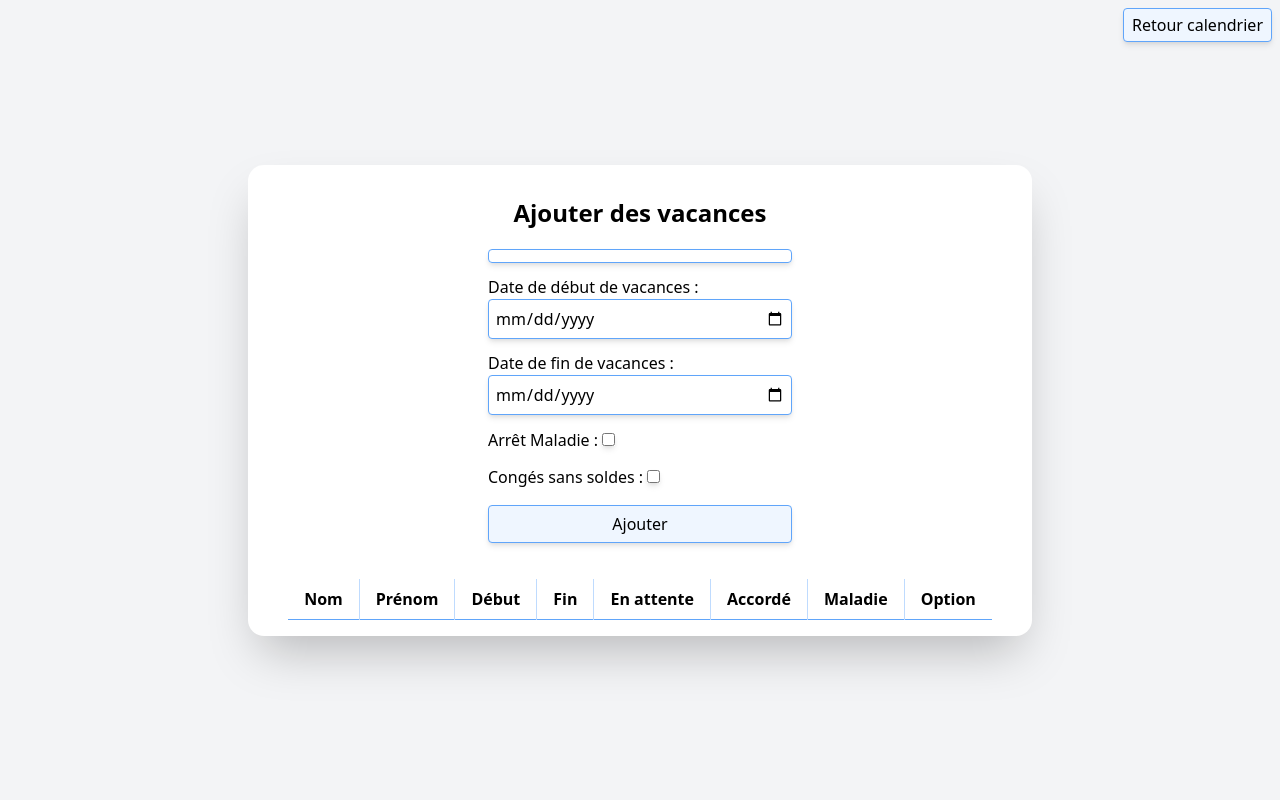
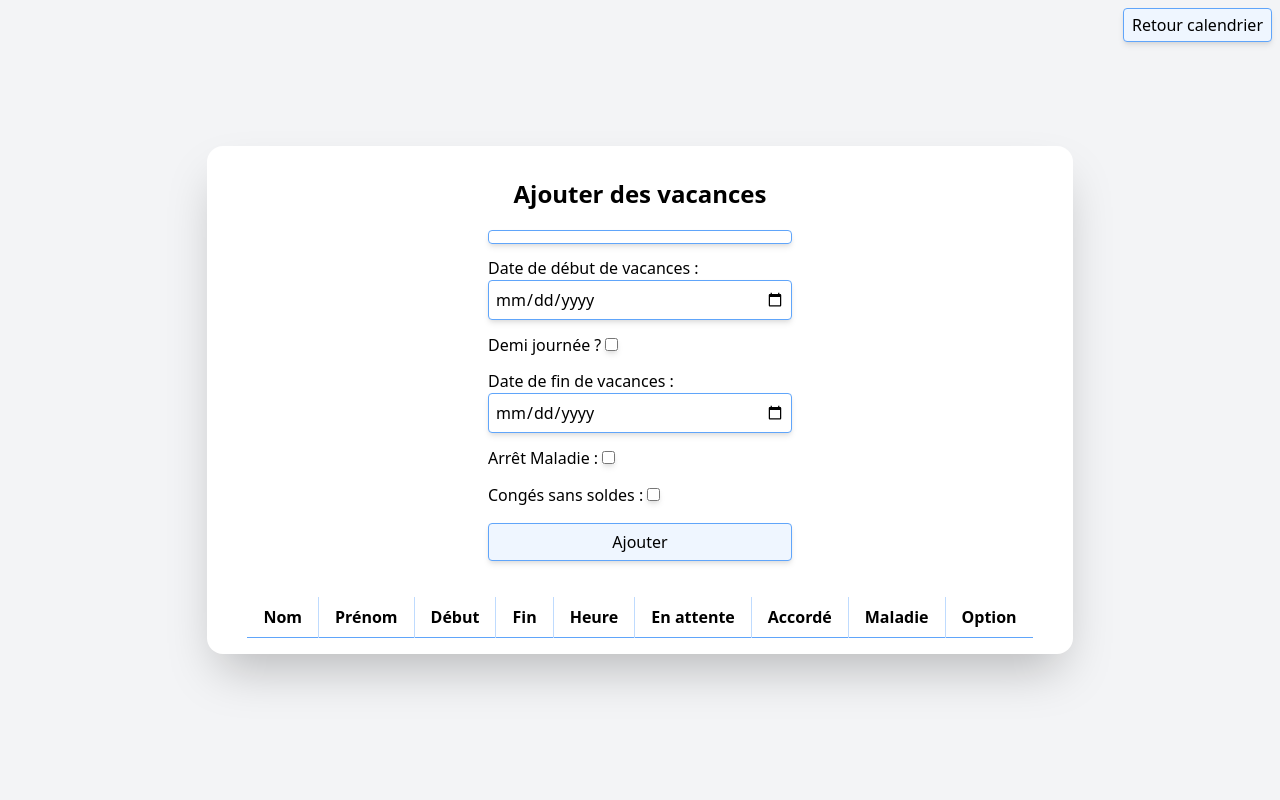
Before and after one commit to RomainChardon/CalendrierVacance, a Symfony app: template templates/index.html.twig in a window 1280 px wide. Run offline with Twig, Linux system fonts and the light colour scheme; the template is opened without the code that fills it, so the values that code supplies are empty; some libraries are stand-ins or nearby versions.

Commit message:
demiJournee

```diff
--- a/templates/index.html.twig
+++ b/templates/index.html.twig
@@ -25,8 +25,18 @@
 						<input type="date" name="date_debut" class="border border-blue-400 shadow-md rounded p-1.5 w-full" id="date_debut" required>
 					</div>
 					<div class="mt-3">
+						<label for="admin">Demi journée ?</label>
+						<input type="checkbox" id="siDemiJournee" class="border border-blue-400 shadow-md rounded my-1.5 p-1" onclick="AffichageDemiJournee()">
+					</div>
+					<div class="mt-3" id="dateFin">
 						<label for="date_fin" class="">Date de fin de vacances :</label><br>
-						<input type="date" name="date_fin" id="date_fin" class="border border-blue-400 shadow-md rounded p-1.5 w-full" required>
+						<input type="date" name="date_fin" id="date_fin" class="border border-blue-400 shadow-md rounded p-1.5 w-full">
+					</div>
+					<div class="mt-3" style="display: none;" id="demiJournee">
+						<label for="admin">Matin :</label>
+						<input type="radio" name="demiJournee" id="matin" value="matin" class="border border-blue-400 shadow-md rounded my-1.5 p-1 mr-5">
+						<label for="admin">Aprés-Midi :</label>
+						<input type="radio" name="demiJournee" id="aprem" value="aprem" class="border border-blue-400 shadow-md rounded my-1.5 p-1">
 					</div>
 					<div class="mt-3">
 						<label for="admin">Arrêt Maladie :</label>
@@ -48,6 +58,7 @@
 						<th class="p-2 px-4 border-r border-blue-200">Prénom</th>
 						<th class="p-2 px-4 border-r border-blue-200">Début</th>
 						<th class="p-2 px-4 border-r border-blue-200">Fin</th>
+						<th class="p-2 px-4 border-r border-blue-200">Heure</th>
 						<th class="p-2 px-4 border-r border-blue-200">En attente</th>
 						<th class="p-2 px-4 border-r border-blue-200">Accordé</th>
 						<th class="p-2 px-4 border-r border-blue-200">Maladie</th>
@@ -72,6 +83,14 @@
 							</td>
 							<td class="p-2 border-r border-blue-200">
 								{{ uneVacance.dateFin|date("d/m/Y") }}
+							</td>
+							<td class="p-2 border-r border-blue-200">
+								{{ uneVacance.heureDebut|date("H:i") }}h à
+								{{ uneVacance.heureFin|date("H:i") }}h
+							</td>
+							<td class="p-2 border-r border-blue-200">
+								{{ uneVacance.heureDebut|date("H:i") }}h à
+								{{ uneVacance.heureFin|date("H:i") }}h
 							</td>
 							<td class="p-2 border-r border-blue-200">
 								{% if uneVacance.attente == '1' %}
@@ -110,4 +129,22 @@
 			</table>
 		</div>
 	</div>
+
+	<script>
+		function AffichageDemiJournee() {
+			var boutonIF = document.getElementById("siDemiJournee");
+			var bouton = document.getElementById("demiJournee");
+			var dateFin = document.getElementById("dateFin");
+
+			if (boutonIF.checked == true) {
+				bouton.style.display='block';
+				dateFin.style.display='none';
+			}
+			else {
+				bouton.style.display='none';
+				dateFin.style.display='block';
+			}
+			return true;
+		}
+	</script>
 {% endblock %}
```
Also changed, not shown: src/Controller/Controller.php (+39 -12 lines), templates/calendrier/index.html.twig (indentation only).
